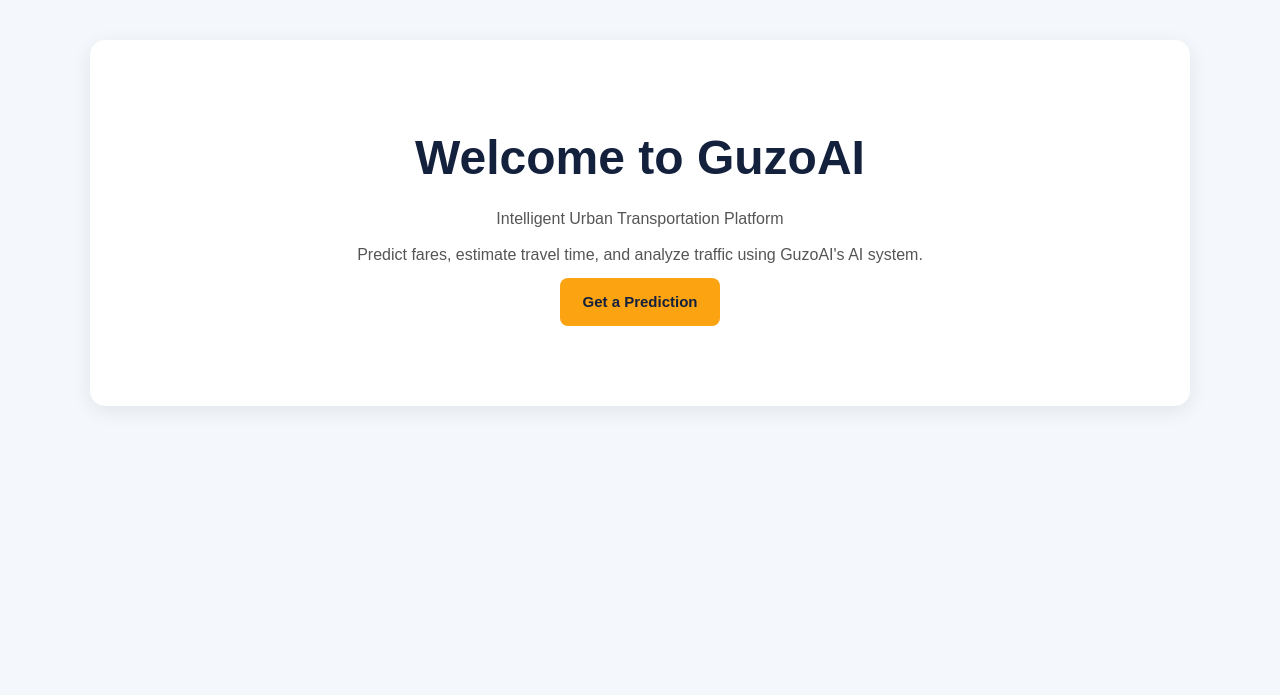
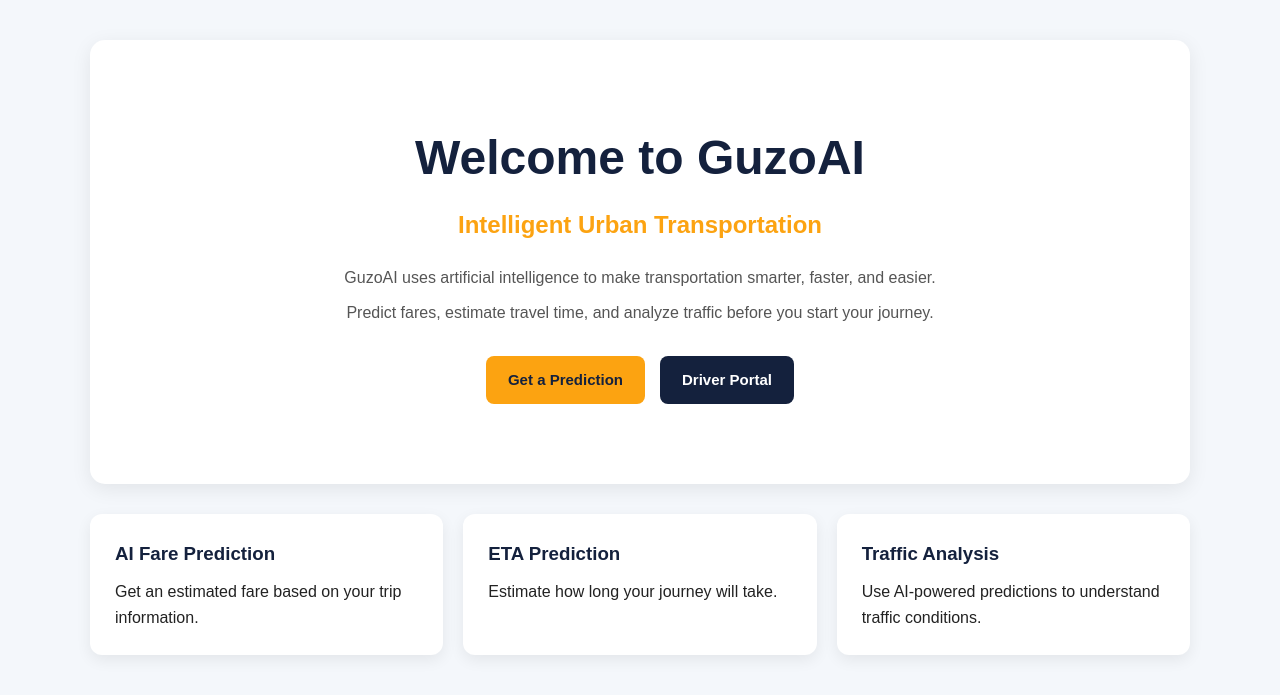
Before and after one commit to abityzebergadeboshe-creator/bus_route_ml_project, a Flask app: page / in a window 1280 px wide. Shown: the part 62-757 px from the top of the page. Run offline with Flask 3, Linux system fonts and the light colour scheme; parts of the project's set-up code (start-up, migrations or seed data) failed here and were passed over.

Commit message:
Enhance index.html with new sections and content
Updated the homepage to include additional features and improved content.

```diff
--- a/templates/index.html
+++ b/templates/index.html
@@ -1,22 +1,63 @@
 {% extends "layout.html" %}
+
+{% block title %}Home - GuzoAI{% endblock %}
 
 {% block content %}
 
-<div class="hero">
+<section class="hero">
 
     <h1>Welcome to GuzoAI</h1>
 
+    <h2>Intelligent Urban Transportation</h2>
+
     <p>
-        Intelligent Urban Transportation Platform
+        GuzoAI uses artificial intelligence to make transportation
+        smarter, faster, and easier.
     </p>
 
     <p>
         Predict fares, estimate travel time, and analyze traffic
-        using GuzoAI's AI system.
+        before you start your journey.
     </p>
 
-    <a href="/predict" class="btn">Get a Prediction</a>
+    <div class="hero-buttons">
 
-</div>
+        <a href="{{ url_for('predict') }}" class="btn">
+            Get a Prediction
+        </a>
+
+        <a href="{{ url_for('driver') }}" class="btn secondary-btn">
+            Driver Portal
+        </a>
+
+    </div>
+
+</section>
+
+
+<section class="features">
+
+    <div class="feature-card">
+        <h3>AI Fare Prediction</h3>
+        <p>
+            Get an estimated fare based on your trip information.
+        </p>
+    </div>
+
+    <div class="feature-card">
+        <h3>ETA Prediction</h3>
+        <p>
+            Estimate how long your journey will take.
+        </p>
+    </div>
+
+    <div class="feature-card">
+        <h3>Traffic Analysis</h3>
+        <p>
+            Use AI-powered predictions to understand traffic conditions.
+        </p>
+    </div>
+
+</section>
 
 {% endblock %}
```
